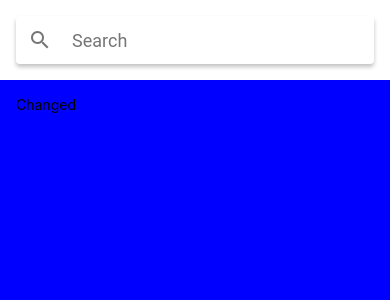
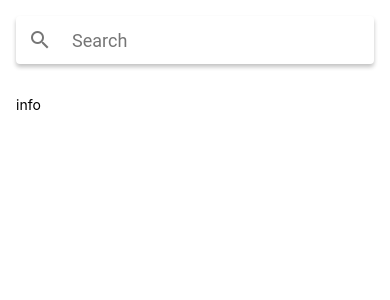
Before and after one commit to ma-ranaivoson/MealsFinder, a React Native app: screen / in a window 390 px wide. Shown: the top 300 px of the page. Built offline with nearby package versions, Linux system fonts and the light colour scheme.

Commit message:
Add: RestaurantsInfo.tsx Add: ReastaurantsScreen.tsx

```diff
--- a/App.tsx
+++ b/App.tsx
@@ -1,53 +1,12 @@
-import React, { useState } from 'react';
+import React from 'react';
 import { StatusBar as ExpoStatusBar } from 'expo-status-bar';
-import {
-  StyleSheet,
-  Text,
-  View,
-  SafeAreaView,
-  Platform,
-  StatusBar,
-} from 'react-native';
-import { Searchbar } from 'react-native-paper';
-
-const isAndroid = Platform.OS === 'android';
-
-const styles = StyleSheet.create({
-  container: {
-    flex: 1,
-    paddingTop: isAndroid ? StatusBar.currentHeight : 0,
-  },
-  search: {
-    padding: 16,
-    justifyContent: 'center',
-  },
-  list: {
-    backgroundColor: 'blue',
-    padding: 16,
-    flex: 1,
-  },
-});
+import RestaurantsScreen from './src/features/restaurants/screens/RestaurantsScreen';
 
 export default function App() {
-  const [searchQuery, setSearchQuery] = useState('');
-
-  const onChangeSearch = (text: string) => {
-    setSearchQuery(text);
-  };
-
   return (
-    <SafeAreaView style={styles.container}>
-      <View style={styles.search}>
-        <Searchbar
-          placeholder="Search"
-          onChangeText={onChangeSearch}
-          value={searchQuery}
-        />
-      </View>
-      <View style={styles.list}>
-        <Text>Changed</Text>
-      </View>
+    <>
+      <RestaurantsScreen />
       <ExpoStatusBar hidden={false} />
-    </SafeAreaView>
+    </>
   );
 }
--- /dev/null
+++ b/src/features/restaurants/components/RestaurantsInfo.tsx
@@ -0,0 +1,6 @@
+import React from 'react';
+import { Text } from 'react-native';
+
+export default function RestaurantInfo() {
+  return <Text>info</Text>;
+}
--- /dev/null
+++ b/src/features/restaurants/screens/RestaurantsScreen.tsx
@@ -0,0 +1,50 @@
+import React, { useState } from 'react';
+import {
+  StyleSheet,
+  View,
+  SafeAreaView,
+  Platform,
+  StatusBar,
+} from 'react-native';
+import { Searchbar } from 'react-native-paper';
+import RestaurantInfo from '../components/RestaurantsInfo';
+
+const isAndroid = Platform.OS === 'android';
+
+const styles = StyleSheet.create({
+  container: {
+    flex: 1,
+    paddingTop: isAndroid ? StatusBar.currentHeight : 0,
+  },
+  search: {
+    padding: 16,
+    justifyContent: 'center',
+  },
+  list: {
+    padding: 16,
+    flex: 1,
+  },
+});
+
+export default function RestaurantsScreen() {
+  const [searchQuery, setSearchQuery] = useState('');
+
+  const onChangeSearch = (text: string) => {
+    setSearchQuery(text);
+  };
+
+  return (
+    <SafeAreaView style={styles.container}>
+      <View style={styles.search}>
+        <Searchbar
+          placeholder="Search"
+          onChangeText={onChangeSearch}
+          value={searchQuery}
+        />
+      </View>
+      <View style={styles.list}>
+        <RestaurantInfo />
+      </View>
+    </SafeAreaView>
+  );
+}
```
Also changed, not shown: .eslintrc.json.
